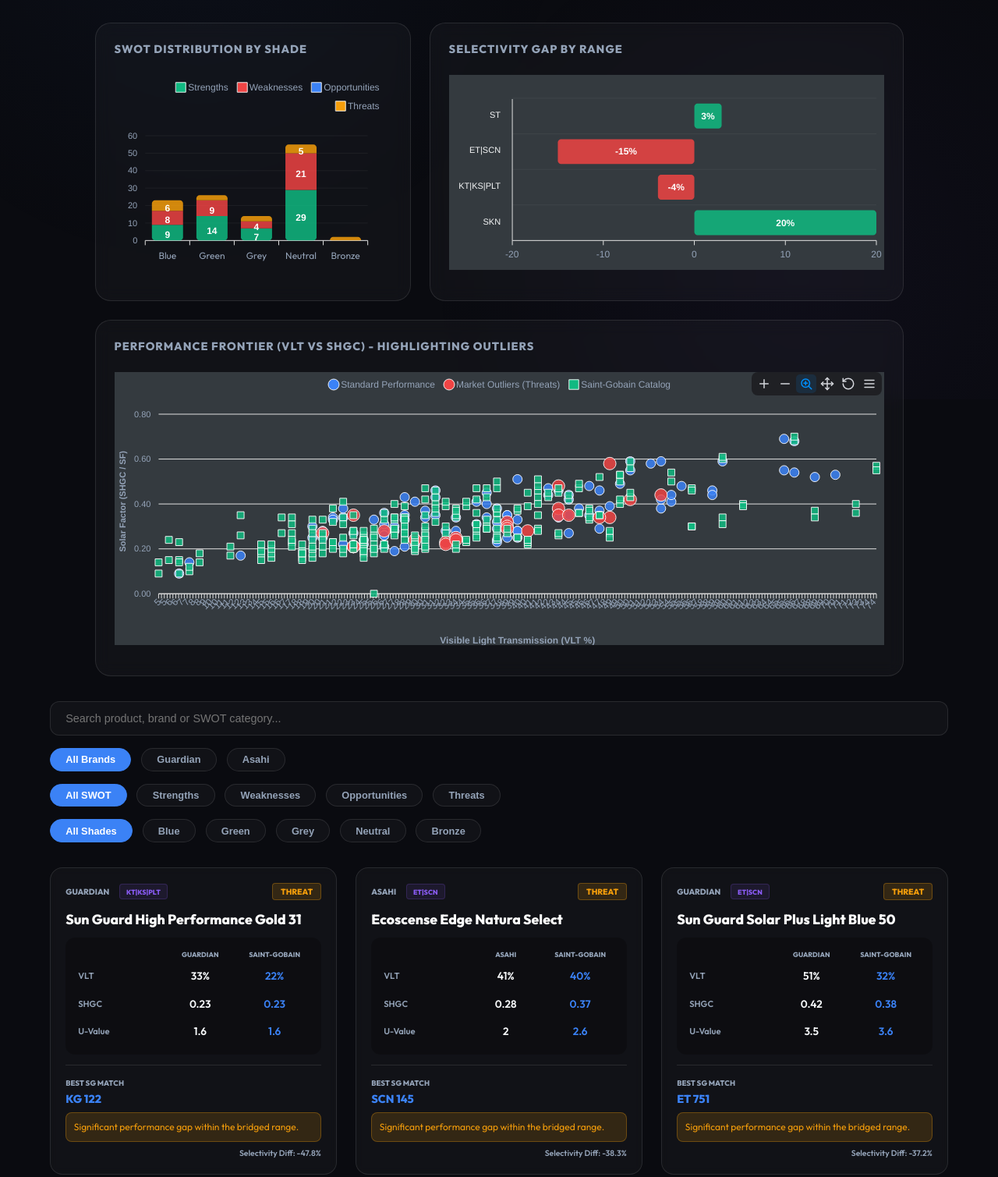
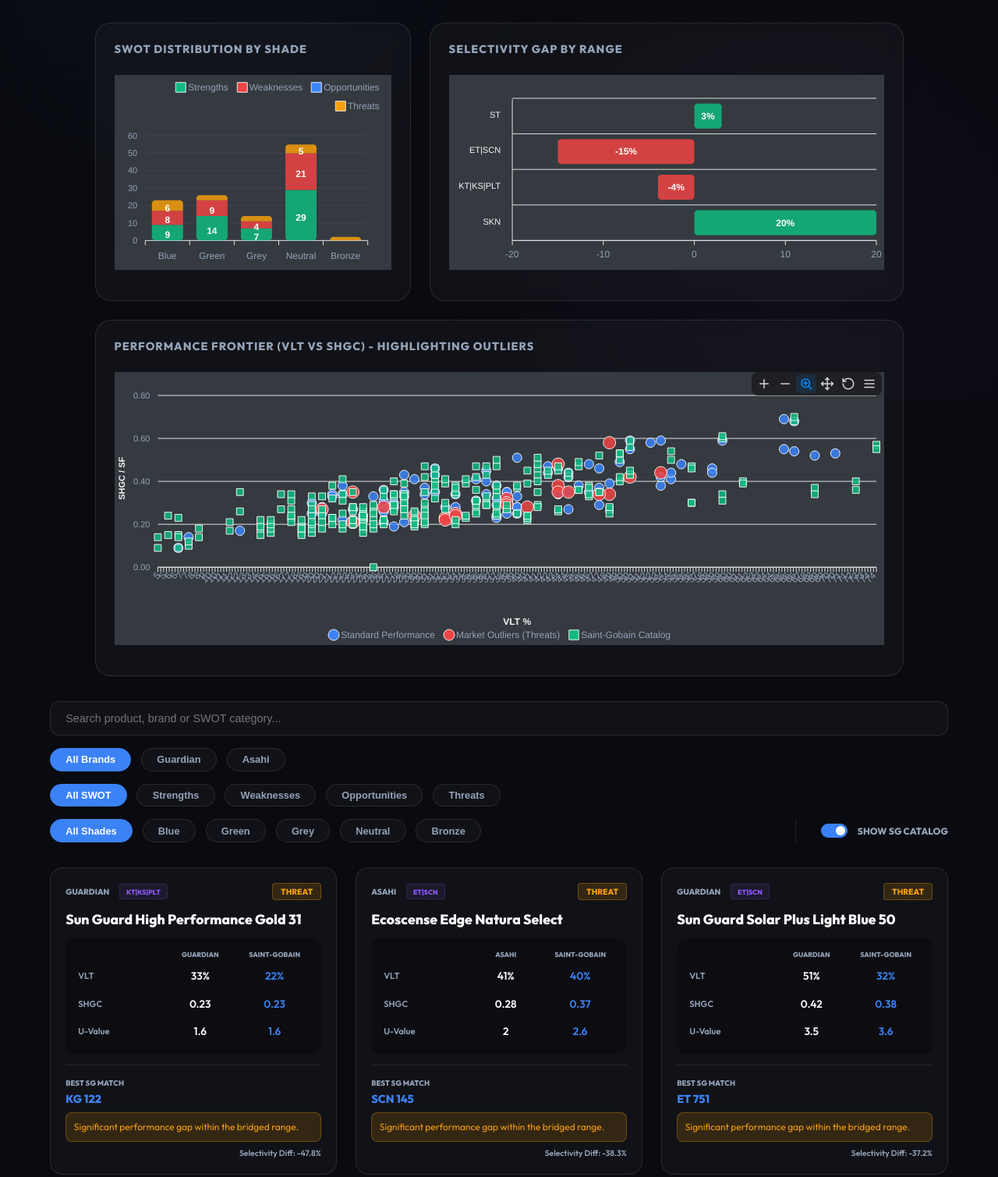
Before and after one commit to saintgobaindesignteam-dev/gap, a website: page index.html in a window 1280 px wide. Shown: the part 288-1797 px from the top of the page at 78% size. Drawn offline with nearby package versions, Linux system fonts and the light colour scheme.

Commit message:
Add files via upload

```diff
--- a/app.js
+++ b/app.js
@@ -2,6 +2,7 @@
     const gapContainer = document.getElementById('gap-container');
     const summaryStats = document.getElementById('summary-stats');
     const searchInput = document.getElementById('search');
+    const sgToggle = document.getElementById('toggle-sg');
     const allChips = document.querySelectorAll('.chip');
 
     let allItems = [];
@@ -15,7 +16,6 @@
             const data = await response.json();
             allItems = data.items;
             sgCatalog = data.sgCatalog || [];
-            renderCharts(allItems, sgCatalog);
             filterData();
         } catch (err) {
             gapContainer.innerHTML = `<div class="loader">Failed to load SWOT data. Please run analyze.ps1 first.</div>`;
@@ -51,30 +51,31 @@
         `;
     }
 
-    function renderCharts(items, sgItems) {
-        // 1. SWOT by Shade Stacked Chart
+    function updateCharts(items, allSgItems) {
+        // 1. SWOT by Shade Stacked Chart (Uses all segment items regardless of SWOT filter)
         const shades = ['Blue', 'Green', 'Grey', 'Neutral', 'Bronze'];
-        const series = [
+        const swotSeries = [
             { name: 'Strengths', data: shades.map(s => items.filter(i => i.Target.Shade === s && i.SWOT === 'Strength').length), color: '#10b981' },
             { name: 'Weaknesses', data: shades.map(s => items.filter(i => i.Target.Shade === s && i.SWOT === 'Weakness').length), color: '#ef4444' },
             { name: 'Opportunities', data: shades.map(s => items.filter(i => i.Target.Shade === s && i.SWOT === 'Opportunity').length), color: '#3b82f6' },
             { name: 'Threats', data: shades.map(s => items.filter(i => i.Target.Shade === s && i.SWOT === 'Threat').length), color: '#f59e0b' }
         ];
 
-        const swotShadeOptions = {
-            series: series,
-            chart: { type: 'bar', height: 250, stacked: true, toolbar: { show: false }, background: 'transparent' },
+        if (!chartInstances.swotShade) {
+            chartInstances.swotShade = new ApexCharts(document.querySelector("#swotShadeChart"), {
+                chart: { type: 'bar', height: 250, stacked: true, toolbar: { show: false } },
                 plotOptions: { bar: { horizontal: false, borderRadius: 4 } },
-            xaxis: { categories: shades, labels: { style: { colors: '#94a3b8', fontFamily: 'Outfit' } } },
+                xaxis: { categories: shades, labels: { style: { colors: '#94a3b8' } } },
                 yaxis: { labels: { style: { colors: '#94a3b8' } } },
                 legend: { position: 'top', horizontalAlign: 'right', labels: { colors: '#94a3b8' } },
                 theme: { mode: 'dark' },
-            grid: { borderColor: 'rgba(255,255,255,0.05)' }
-        };
-
-        if (chartInstances.swotShade) chartInstances.swotShade.destroy();
-        chartInstances.swotShade = new ApexCharts(document.querySelector("#swotShadeChart"), swotShadeOptions);
+                grid: { borderColor: 'rgba(255,255,255,0.05)' },
+                series: swotSeries
+            });
             chartInstances.swotShade.render();
+        } else {
+            chartInstances.swotShade.updateSeries(swotSeries);
+        }
 
         // 2. Selectivity Gap by Range
         const ranges = ['ST', 'ET|SCN', 'KT|KS|PLT', 'SKN'];
@@ -85,75 +86,59 @@
             return Math.round(sum / rangeItems.length);
         });
 
-        const rangeGapOptions = {
-            series: [{ name: 'Avg Selectivity Diff %', data: avgGaps }],
+        if (!chartInstances.rangeGap) {
+            chartInstances.rangeGap = new ApexCharts(document.querySelector("#rangeGapChart"), {
                 chart: { type: 'bar', height: 250, toolbar: { show: false } },
-            plotOptions: {
-                bar: {
-                    horizontal: true,
-                    borderRadius: 4,
-                    colors: { ranges: [{ from: -100, to: 0, color: '#ef4444' }, { from: 1, to: 100, color: '#10b981' }] }
-                }
-            },
+                plotOptions: { bar: { horizontal: true, borderRadius: 4, colors: { ranges: [{ from: -100, to: 0, color: '#ef4444' }, { from: 1, to: 100, color: '#10b981' }] } } },
                 dataLabels: { enabled: true, formatter: val => val + '%' },
                 xaxis: { categories: ranges, labels: { style: { colors: '#94a3b8' } } },
                 theme: { mode: 'dark' },
-            grid: { borderColor: 'rgba(255,255,255,0.05)' }
-        };
+                series: [{ name: 'Avg Selectivity Diff %', data: avgGaps }]
+            });
+            chartInstances.rangeGap.render();
+        } else {
+            chartInstances.rangeGap.updateSeries([{ data: avgGaps }]);
+        }
 
-        if (chartInstances.rangeGap) chartInstances.rangeGap.destroy();
-        chartInstances.rangeGap = new ApexCharts(document.querySelector("#rangeGapChart"), rangeGapOptions);
-        chartInstances.rangeGap.render();
-
-        // 3. Performance Frontier Scatter Plot (VLT vs SHGC)
+        // 3. Performance Frontier Scatter Plot (Filtered)
         const standardData = items.filter(i => i.SWOT !== 'Threat').map(i => ({ x: i.Target.VLT, y: i.Target.SHGC }));
         const outlierData = items.filter(i => i.SWOT === 'Threat').map(i => ({ x: i.Target.VLT, y: i.Target.SHGC }));
-        const sgData = sgItems.map(i => ({ x: i.VLT, y: i.SHGC }));
 
-        const frontierOptions = {
-            series: [
+        // Filter SG catalog by current shade if specified
+        const filteredSg = allSgItems.filter(i => filters.shade === 'all' || i.Shade === filters.shade);
+        const sgData = sgToggle.checked ? filteredSg.map(i => ({ x: i.VLT, y: i.SHGC })) : [];
+
+        const frontierSeries = [
             { name: 'Standard Performance', data: standardData },
             { name: 'Market Outliers (Threats)', data: outlierData },
             { name: 'Saint-Gobain Catalog', data: sgData }
-            ],
-            chart: { type: 'scatter', height: 350, zoom: { enabled: true, type: 'xy' }, toolbar: { show: true } },
+        ];
+
+        if (!chartInstances.frontier) {
+            chartInstances.frontier = new ApexCharts(document.querySelector("#frontierChart"), {
+                chart: { type: 'scatter', height: 350, zoom: { enabled: true, type: 'xy' } },
                 colors: ['#3b82f6', '#ef4444', '#10b981'],
-            xaxis: {
-                title: { text: 'Visible Light Transmission (VLT %)', style: { color: '#94a3b8' } },
-                labels: { style: { colors: '#94a3b8' } }
-            },
-            yaxis: {
-                title: { text: 'Solar Factor (SHGC / SF)', style: { color: '#94a3b8' } },
-                labels: { style: { colors: '#94a3b8' } }
-            },
-            markers: {
-                size: [6, 8, 5],
-                strokeWidth: 1,
-                hover: { sizeOffset: 2 },
-                shape: ["circle", "circle", "square"]
-            },
-            legend: { position: 'top', labels: { colors: '#94a3b8' } },
+                xaxis: { title: { text: 'VLT %' }, labels: { style: { colors: '#94a3b8' } } },
+                yaxis: { title: { text: 'SHGC / SF' }, labels: { style: { colors: '#94a3b8' } } },
+                markers: { size: [6, 8, 5], shape: ["circle", "circle", "square"] },
                 theme: { mode: 'dark' },
+                legend: { labels: { colors: '#94a3b8' } },
                 tooltip: {
-                custom: function({series, seriesIndex, dataPointIndex, w}) {
+                    custom: function({series, seriesIndex, dataPointIndex}) {
                         let item;
                         if (seriesIndex === 0) item = items.filter(i => i.SWOT !== 'Threat')[dataPointIndex].Target;
                         else if (seriesIndex === 1) item = items.filter(i => i.SWOT === 'Threat')[dataPointIndex].Target;
-                    else item = sgItems[dataPointIndex];
-
-                    return '<div class="chart-tooltip">' +
-                        '<span><b>' + (item.ProductName || item.Product) + '</b></span><br>' +
-                        '<span>Brand: ' + item.Brand + '</span><br>' +
-                        '<span>VLT: ' + item.VLT + '%</span><br>' +
-                        '<span>SHGC: ' + item.SHGC + '</span>' +
-                        '</div>'
+                        else item = filteredSg[dataPointIndex];
+                        if (!item) return '';
+                        return `<div class="chart-tooltip"><b>${item.ProductName || item.Product}</b><br>VLT: ${item.VLT}% | SHGC: ${item.SHGC}</div>`;
                     }
+                },
+                series: frontierSeries
+            });
+            chartInstances.frontier.render();
+        } else {
+            chartInstances.frontier.updateSeries(frontierSeries);
         }
-        };
-
-        if (chartInstances.frontier) chartInstances.frontier.destroy();
-        chartInstances.frontier = new ApexCharts(document.querySelector("#frontierChart"), frontierOptions);
-        chartInstances.frontier.render();
     }
 
     function renderItems(items) {
@@ -203,15 +188,19 @@
 
     function filterData() {
         const searchTerm = searchInput.value.toLowerCase();
+
+        // 1. Filter segment for summary and charts
         const segmentItems = allItems.filter(item => {
             const matchesBrand = filters.brand === 'all' || item.Brand === filters.brand;
             const matchesShade = filters.shade === 'all' || item.Target.Shade === filters.shade;
-            const matchesSearch = item.Product.toLowerCase().includes(searchTerm);
+            const matchesSearch = item.Product.toLowerCase().includes(searchTerm) || item.Brand.toLowerCase().includes(searchTerm);
             return matchesBrand && matchesShade && matchesSearch;
         });
 
         updateSummary(segmentItems);
+        updateCharts(segmentItems, sgCatalog);
 
+        // 2. Filter for visible cards
         let visibleItems = segmentItems.filter(item => {
             return filters.swot === 'all' || item.SWOT === filters.swot;
         });
@@ -221,6 +210,7 @@
     }
 
     searchInput.addEventListener('input', filterData);
+    sgToggle.addEventListener('change', filterData);
 
     allChips.forEach(chip => {
         chip.addEventListener('click', () => {
--- a/index.html
+++ b/index.html
@@ -63,6 +63,14 @@
                 <button class="chip" data-filter="shade" data-val="Grey">Grey</button>
                 <button class="chip" data-filter="shade" data-val="Neutral">Neutral</button>
                 <button class="chip" data-filter="shade" data-val="Bronze">Bronze</button>
+
+                <div class="toggle-container">
+                    <label class="switch">
+                        <input type="checkbox" id="toggle-sg" checked>
+                        <span class="slider round"></span>
+                    </label>
+                    <span class="toggle-label">Show SG Catalog</span>
+                </div>
             </div>
         </section>
 
--- a/styles.css
+++ b/styles.css
@@ -120,7 +120,18 @@
 
 .loader { grid-column: 1 / -1; text-align: center; padding: 4rem; color: var(--text-muted); }
 
+/* Toggle Switch Styles */
+.toggle-container { display: flex; align-items: center; gap: 0.8rem; margin-left: auto; padding-left: 2rem; border-left: 1px solid var(--card-border); }
+.toggle-label { font-size: 0.75rem; font-weight: 700; color: var(--text-muted); text-transform: uppercase; }
+.switch { position: relative; display: inline-block; width: 34px; height: 18px; }
+.switch input { opacity: 0; width: 0; height: 0; }
+.slider { position: absolute; cursor: pointer; top: 0; left: 0; right: 0; bottom: 0; background-color: var(--card-bg); transition: .4s; border-radius: 34px; border: 1px solid var(--card-border); }
+.slider:before { position: absolute; content: ""; height: 12px; width: 12px; left: 2px; bottom: 2px; background-color: var(--text-muted); transition: .4s; border-radius: 50%; }
+input:checked + .slider { background-color: var(--accent-blue); border-color: var(--accent-blue); }
+input:checked + .slider:before { transform: translateX(16px); background-color: white; }
+
 @media (max-width: 900px) {
     .overview-charts { grid-template-columns: 1fr; }
     .hero-intro h1 { font-size: 2rem; }
+    .toggle-container { border-left: none; padding-left: 0; margin-left: 0; width: 100%; justify-content: flex-end; }
 }
```
Lines whose indentation alone changed are shown as unchanged.
